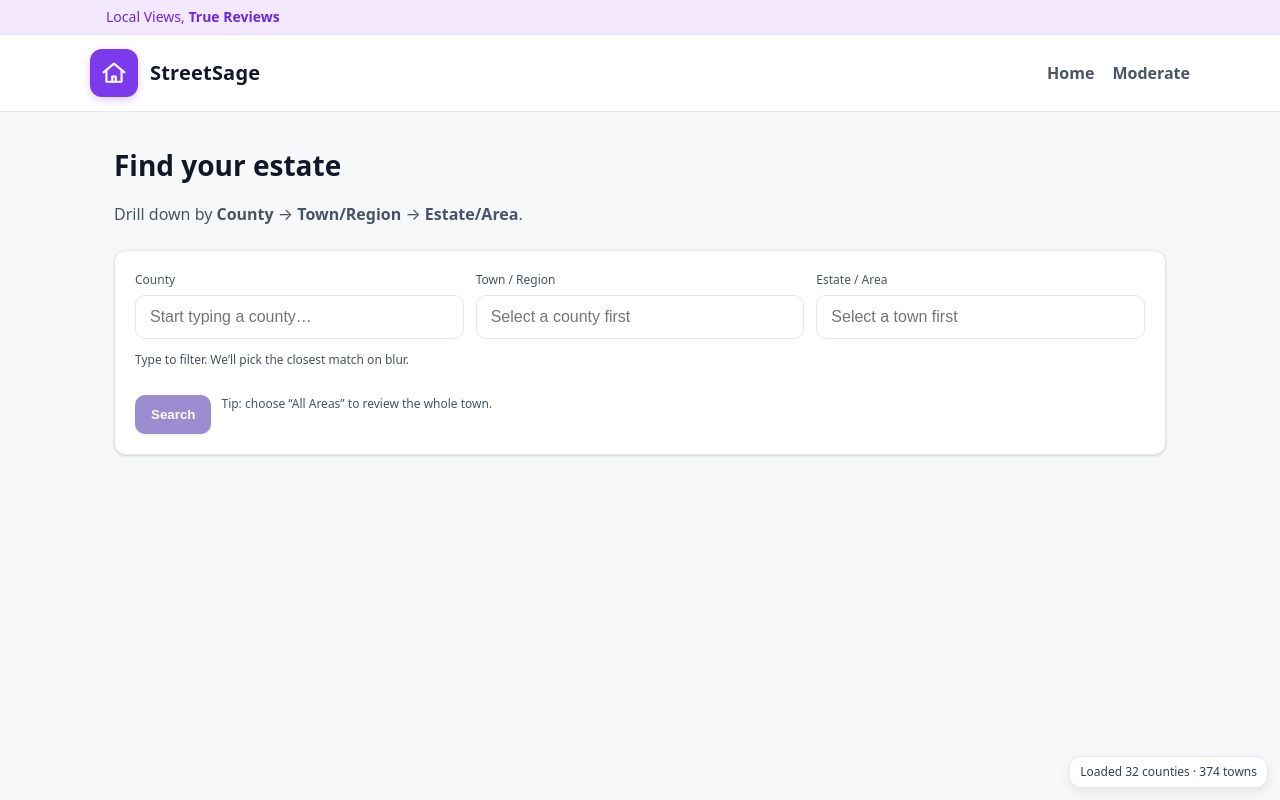
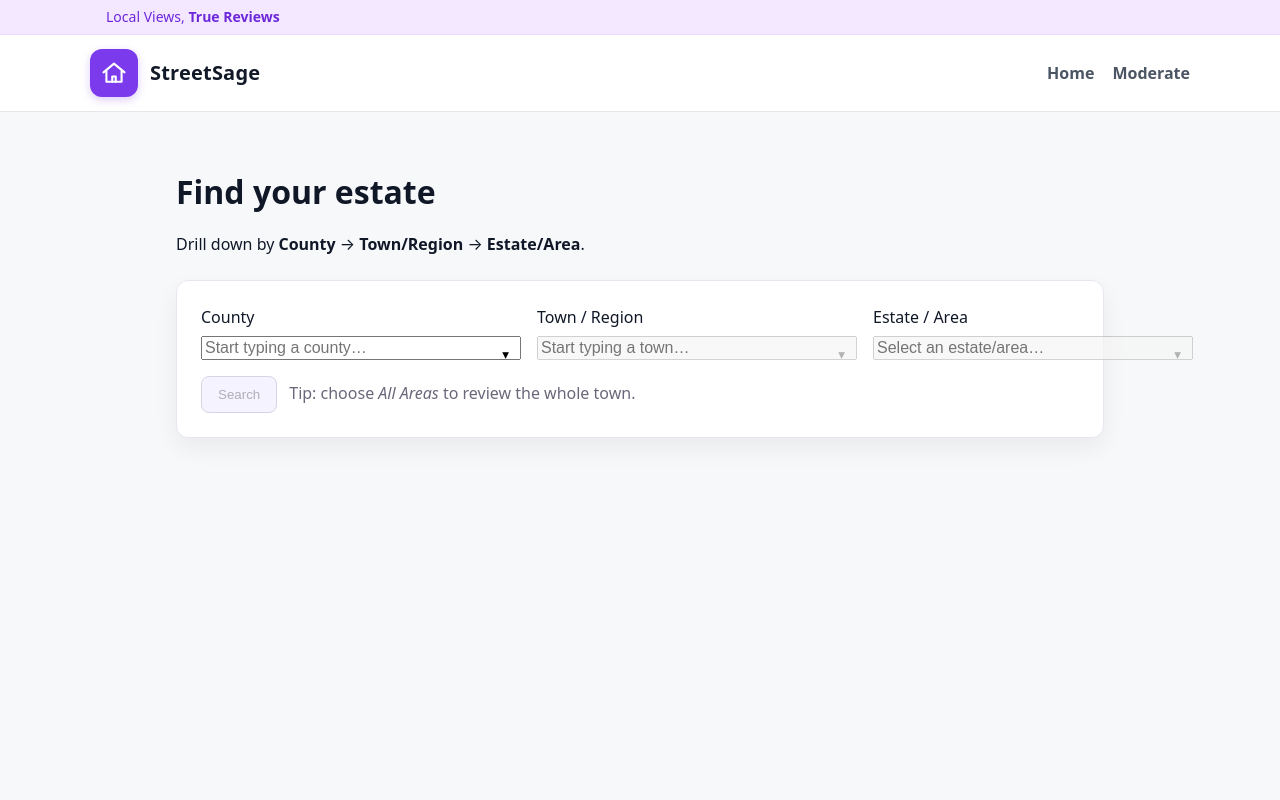
Before and after one commit to seamusk84/reviewer, a Next.js app: page / in a window 1280 px wide. Built offline with nearby package versions, Linux system fonts and the light colour scheme.

Commit message:
Update index.tsx

```diff
--- a/pages/index.tsx
+++ b/pages/index.tsx
@@ -1,89 +1,404 @@
-import FilterSelect from "../components/FilterSelect";
-import dynamic from "next/dynamic";
-import { useRouter } from "next/router";
-import React from "react";
+// pages/index.tsx
+import Head from "next/head";
+import { useEffect, useMemo, useRef, useState } from "react";
 
-const CascadingSearch = dynamic(() => import("../components/CascadingSearch"), { ssr: false });
+/** ──────────────────────────────────────────────────────────────────────────
+ *  CONFIG: CSV location (served from /public)
+ *  If your file is named differently, update CSV_PATH accordingly.
+ *  Examples:
+ *   "/data/SAPS_2022_BUA_270923.csv"  or  "/data/cso_bua_2022.csv"
+ *  ────────────────────────────────────────────────────────────────────────── */
+const CSV_PATH = "/data/cso_bua_2022.csv"; // change if your working file has a different name
 
-type DataShape = Record<string, Record<string, string[]>>;
-
-// Minimal CSV parser (handles quoted commas)
-function splitCSVLine(line: string): string[] {
-  const cells = line.match(/("([^"]|"")*"|[^,]+)/g) || [];
-  return cells.map((c) => {
-    let s = c.trim();
-    if (s.startsWith('"') && s.endsWith('"')) s = s.slice(1, -1).replace(/""/g, '"');
-    return s;
-  });
+/** A tiny CSV parser (no external deps). Handles basic CSV with quoted values. */
+function parseCSV(text: string): Record<string, string>[] {
+  // Normalize newlines
+  const lines = text.replace(/\r\n/g, "\n").replace(/\r/g, "\n").split("\n").filter(Boolean);
+  if (lines.length === 0) return [];
+  const header = splitCSVLine(lines[0]).map((h) => h.replace(/^\uFEFF/, "").trim());
+  const rows: Record<string, string>[] = [];
+  for (let i = 1; i < lines.length; i++) {
+    const cols = splitCSVLine(lines[i]);
+    if (cols.length === 1 && cols[0] === "") continue;
+    const row: Record<string, string> = {};
+    header.forEach((key, idx) => (row[key] = (cols[idx] ?? "").trim()));
+    rows.push(row);
+  }
+  return rows;
 }
 
-function parseEstatesCSV(text: string): DataShape {
-  text = text.replace(/^\uFEFF/, "");
-  const lines = text.trim().split(/\r?\n/);
-  const header = lines.shift(); if (!header) return {};
-  const cols = splitCSVLine(header).map(h => h.trim().toLowerCase());
-  const iCounty = cols.indexOf("county");
-  const iTown = cols.indexOf("town");
-  const iEstate = cols.indexOf("estate");
-  const data: DataShape = {};
-  for (const line of lines) {
-    if (!line) continue;
-    const parts = splitCSVLine(line);
-    const county = parts[iCounty]?.trim();
-    const town = parts[iTown]?.trim();
-    const estate = parts[iEstate]?.trim() || "All Areas";
-    if (!county || !town) continue;
-    (data[county] ||= {});
-    (data[county][town] ||= []);
-    if (!data[county][town].includes(estate)) data[county][town].push(estate);
+/** Split a CSV line respecting quotes. */
+function splitCSVLine(line: string): string[] {
+  const out: string[] = [];
+  let cur = "";
+  let inQuotes = false;
+
+  for (let i = 0; i < line.length; i++) {
+    const ch = line[i];
+    if (ch === '"') {
+      if (inQuotes && line[i + 1] === '"') {
+        // Escaped quote ("")
+        cur += '"';
+        i++;
+      } else {
+        inQuotes = !inQuotes;
+      }
+    } else if (ch === "," && !inQuotes) {
+      out.push(cur);
+      cur = "";
+    } else {
+      cur += ch;
+    }
   }
-  return data;
+  out.push(cur);
+  return out;
 }
 
-// Small on-page status badge (you can remove later)
-function DebugCounts() {
-  const [msg, setMsg] = React.useState<string>("Loading…");
-  React.useEffect(() => {
-    (async () => {
-      try {
-        const res = await fetch("/data/estates.csv", { cache: "no-store" });
-        if (!res.ok) throw new Error("estates.csv not found");
-        const txt = await res.text();
-        const data = parseEstatesCSV(txt);
-        const counties = Object.keys(data).length;
-        const towns = Object.values(data).reduce((n, t) => n + Object.keys(t).length, 0);
-        setMsg(`Loaded ${counties} counties · ${towns} towns`);
-      } catch (e: any) {
-        setMsg(`Data error: ${e.message || "failed to load"}`);
-      }
-    })();
+/** Pick the first non-empty column value from a row given a list of possible header names. */
+function pick(row: Record<string, string>, headers: string[]): string | undefined {
+  for (const h of headers) {
+    const k = Object.keys(row).find((x) => x.trim().toLowerCase() === h.trim().toLowerCase());
+    if (k && row[k] && row[k].trim()) return row[k].trim();
+  }
+  return undefined;
+}
+
+// Column name variants commonly seen in CSO files:
+const COUNTY_COLS = ["County", "County Name", "CountyName", "COUNTY"];
+const TOWN_COLS = ["Settlement", "Settlement Name", "Town", "Town Name", "SETTLEMENT"];
+const ESTATE_COLS = [
+  "Estate",
+  "Small Area",
+  "Small Area Name",
+  "SA Name",
+  "Townland",
+  "Locality",
+  "SMALL_AREA",
+  "TOWNLAND",
+];
+
+type Row = { county: string; town: string; estate?: string };
+
+/** Reusable filterable select (value ≠ query; caret opens full list). */
+function FilterSelect(props: {
+  label: string;
+  options: string[];
+  value: string;
+  onChange: (v: string) => void;
+  placeholder?: string;
+  disabled?: boolean;
+  minWidth?: number;
+}) {
+  const { label, options, value, onChange, placeholder = "Start typing…", disabled, minWidth = 320 } = props;
+  const [open, setOpen] = useState(false);
+  const [query, setQuery] = useState("");
+  const rootRef = useRef<HTMLDivElement | null>(null);
+
+  useEffect(() => {
+    function onDocClick(e: MouseEvent) {
+      if (!rootRef.current) return;
+      if (!rootRef.current.contains(e.target as Node)) setOpen(false);
+    }
+    document.addEventListener("mousedown", onDocClick);
+    return () => document.removeEventListener("mousedown", onDocClick);
   }, []);
+
+  const filtered = useMemo(() => {
+    const q = query.trim().toLowerCase();
+    if (!q) return options;
+    return options.filter((o) => o.toLowerCase().includes(q));
+  }, [options, query]);
+
+  const openList = () => {
+    setQuery("");
+    setOpen(true);
+  };
+
   return (
-    <div style={{
-      position: "fixed", right: 12, bottom: 12, background: "white",
-      border: "1px solid #e5e7eb", borderRadius: 12, padding: "6px 10px",
-      fontSize: 12, color: "#374151", boxShadow: "0 4px 12px rgba(0,0,0,0.08)", zIndex: 50
-    }}>
-      {msg}
+    <div ref={rootRef} style={{ position: "relative", minWidth }}>
+      <label style={{ display: "block", marginBottom: 6 }}>{label}</label>
+      <div style={{ position: "relative" }}>
+        <input
+          type="text"
+          disabled={disabled}
+          placeholder={value || placeholder}
+          value={query}
+          onChange={(e) => {
+            setQuery(e.target.value);
+            if (!open) setOpen(true);
+          }}
+          onFocus={() => {
+            if (!disabled) openList();
+          }}
+          autoComplete="off"
+          style={{ width: "100%", paddingRight: 36 }}
+        />
+        <button
+          type="button"
+          aria-label={open ? "Hide options" : "Show all options"}
+          disabled={disabled}
+          onClick={() => {
+            if (open) setOpen(false);
+            else openList(); // opening clears filter so full list shows
+          }}
+          style={{
+            position: "absolute",
+            right: 6,
+            top: 6,
+            border: "none",
+            background: "transparent",
+            cursor: disabled ? "not-allowed" : "pointer",
+            padding: 6,
+          }}
+        >
+          ▾
+        </button>
+      </div>
+
+      {open && !disabled && (
+        <ul
+          style={{
+            position: "absolute",
+            zIndex: 20,
+            marginTop: 4,
+            maxHeight: 240,
+            overflowY: "auto",
+            width: "100%",
+            background: "white",
+            border: "1px solid #ddd",
+            borderRadius: 8,
+            boxShadow: "0 8px 24px rgba(0,0,0,0.08)",
+            listStyle: "none",
+            padding: 0,
+          }}
+        >
+          {filtered.length ? (
+            filtered.map((opt) => (
+              <li key={opt}>
+                <button
+                  type="button"
+                  onClick={() => {
+                    onChange(opt);
+                    setQuery("");
+                    setOpen(false);
+                  }}
+                  style={{
+                    display: "block",
+                    width: "100%",
+                    textAlign: "left",
+                    padding: "8px 12px",
+                    background: "white",
+                    border: "none",
+                    cursor: "pointer",
+                  }}
+                  onMouseDown={(e) => e.preventDefault()}
+                >
+                  {opt}
+                </button>
+              </li>
+            ))
+          ) : (
+            <li style={{ padding: "8px 12px", color: "#666" }}>No matches</li>
+          )}
+        </ul>
+      )}
     </div>
   );
 }
 
 export default function Home() {
-  const router = useRouter();
+  const [rows, setRows] = useState<Row[]>([]);
+  const [loading, setLoading] = useState(true);
+  const [error, setError] = useState<string | null>(null);
 
-  const fetchData = async () => {
-    const res = await fetch("/data/estates.csv", { cache: "no-store" });
-    if (!res.ok) throw new Error("Could not load estates.csv");
-    const txt = await res.text();
-    const data = parseEstatesCSV(txt);
-    return data;
-  };
+  const [county, setCounty] = useState("");
+  const [town, setTown] = useState("");
+  const [estate, setEstate] = useState("");
+
+  useEffect(() => {
+    let cancelled = false;
+    async function load() {
+      try {
+        setLoading(true);
+        setError(null);
+
+        // Try primary path. If it 404s, fall back to a common previous name.
+        const candidates = [CSV_PATH, "/data/SAPS_2022_BUA_270923.csv"];
+        let text = "";
+        let ok = false;
+        for (const url of candidates) {
+          const res = await fetch(url, { cache: "no-store" });
+          if (res.ok) {
+            text = await res.text();
+            ok = true;
+            break;
+          }
+        }
+        if (!ok) throw new Error(`CSV not found at ${candidates.join(" or ")}`);
+
+        const raw = parseCSV(text);
+        // Map to our normalized Row shape
+        const mapped: Row[] = raw
+          .map((r) => {
+            const c = pick(r, COUNTY_COLS) || "";
+            const t = pick(r, TOWN_COLS) || "";
+            const e = pick(r, ESTATE_COLS);
+            return { county: c, town: t, estate: e };
+          })
+          .filter((r) => r.county && r.town); // at least county + town
+
+        // De-duplicate exact rows
+        const seen = new Set<string>();
+        const uniq = mapped.filter((r) => {
+          const key = `${r.county}||${r.town}||${r.estate ?? ""}`.toLowerCase();
+          if (seen.has(key)) return false;
+          seen.add(key);
+          return true;
+        });
+
+        if (!cancelled) setRows(uniq);
+      } catch (e: any) {
+        console.error(e);
+        if (!cancelled) setError(e?.message || "Failed to load data");
+      } finally {
+        if (!cancelled) setLoading(false);
+      }
+    }
+    load();
+    return () => {
+      cancelled = true;
+    };
+  }, []);
+
+  const counties = useMemo(
+    () => Array.from(new Set(rows.map((r) => r.county))).sort(),
+    [rows]
+  );
+
+  const towns = useMemo(
+    () =>
+      Array.from(
+        new Set(
+          rows
+            .filter((r) => !county || r.county === county)
+            .map((r) => r.town)
+        )
+      ).sort(),
+    [rows, county]
+  );
+
+  const estates = useMemo(
+    () =>
+      Array.from(
+        new Set(
+          rows
+            .filter(
+              (r) => (!county || r.county === county) && (!town || r.town === town)
+            )
+            .map((r) => r.estate)
+            .filter(Boolean) as string[]
+        )
+      ).sort(),
+    [rows, county, town]
+  );
 
   return (
     <>
-      <CascadingSearch fetchData={fetchData} onNavigate={(p) => router.push(p)} />
-      <DebugCounts />
+      <Head>
+        <title>StreetSage</title>
+        <meta name="description" content="Local Views, True Reviews" />
+      </Head>
+
+      {/* Keep your global header/layout outside of this page.
+          This page only renders the form content. */}
+      <main style={{ maxWidth: 960, margin: "2rem auto", padding: "0 1rem" }}>
+        <h1 style={{ marginBottom: 8 }}>Find your estate</h1>
+        <p style={{ marginBottom: 24 }}>
+          Drill down by <strong>County</strong> → <strong>Town/Region</strong> → <strong>Estate/Area</strong>.
+        </p>
+
+        <div
+          style={{
+            background: "white",
+            borderRadius: 12,
+            border: "1px solid #e8e6ef",
+            boxShadow: "0 10px 24px rgba(0,0,0,0.06)",
+            padding: 24,
+          }}
+        >
+          {loading && <p>Loading data…</p>}
+          {error && (
+            <p style={{ color: "crimson" }}>
+              {error}
+              <br />
+              <small>Check the CSV path in <code>CSV_PATH</code> and that the file contains real data.</small>
+            </p>
+          )}
+
+          {!loading && !error && (
+            <div style={{ display: "grid", gap: 16, gridTemplateColumns: "1fr 1fr 1fr" }}>
+              <FilterSelect
+                label="County"
+                options={counties}
+                value={county}
+                onChange={(val) => {
+                  setCounty(val);
+                  setTown("");
+                  setEstate("");
+                }}
+                placeholder="Start typing a county…"
+              />
+
+              <FilterSelect
+                label="Town / Region"
+                options={towns}
+                value={town}
+                onChange={(val) => {
+                  setTown(val);
+                  setEstate("");
+                }}
+                placeholder="Start typing a town…"
+                disabled={!county}
+              />
+
+              <FilterSelect
+                label="Estate / Area"
+                options={estates}
+                value={estate}
+                onChange={setEstate}
+                placeholder="Select an estate/area…"
+                disabled={!town}
+              />
+            </div>
+          )}
+
+          <div style={{ marginTop: 16 }}>
+            <button
+              type="button"
+              style={{
+                padding: "10px 16px",
+                borderRadius: 8,
+                border: "1px solid #d7d4e5",
+                background: "#f5f3ff",
+                cursor: "pointer",
+              }}
+              onClick={() => {
+                // Hook up to your navigation / search action as needed
+                console.log({ county, town, estate });
+                alert(
+                  `Search:\nCounty: ${county || "(any)"}\nTown: ${town || "(any)"}\nEstate: ${estate || "(any)"}`
+                );
+              }}
+              disabled={!county}
+            >
+              Search
+            </button>
+            <span style={{ marginLeft: 12, color: "#6b677a" }}>
+              Tip: choose <em>All Areas</em> to review the whole town.
+            </span>
+          </div>
+        </div>
+      </main>
     </>
   );
 }
```
